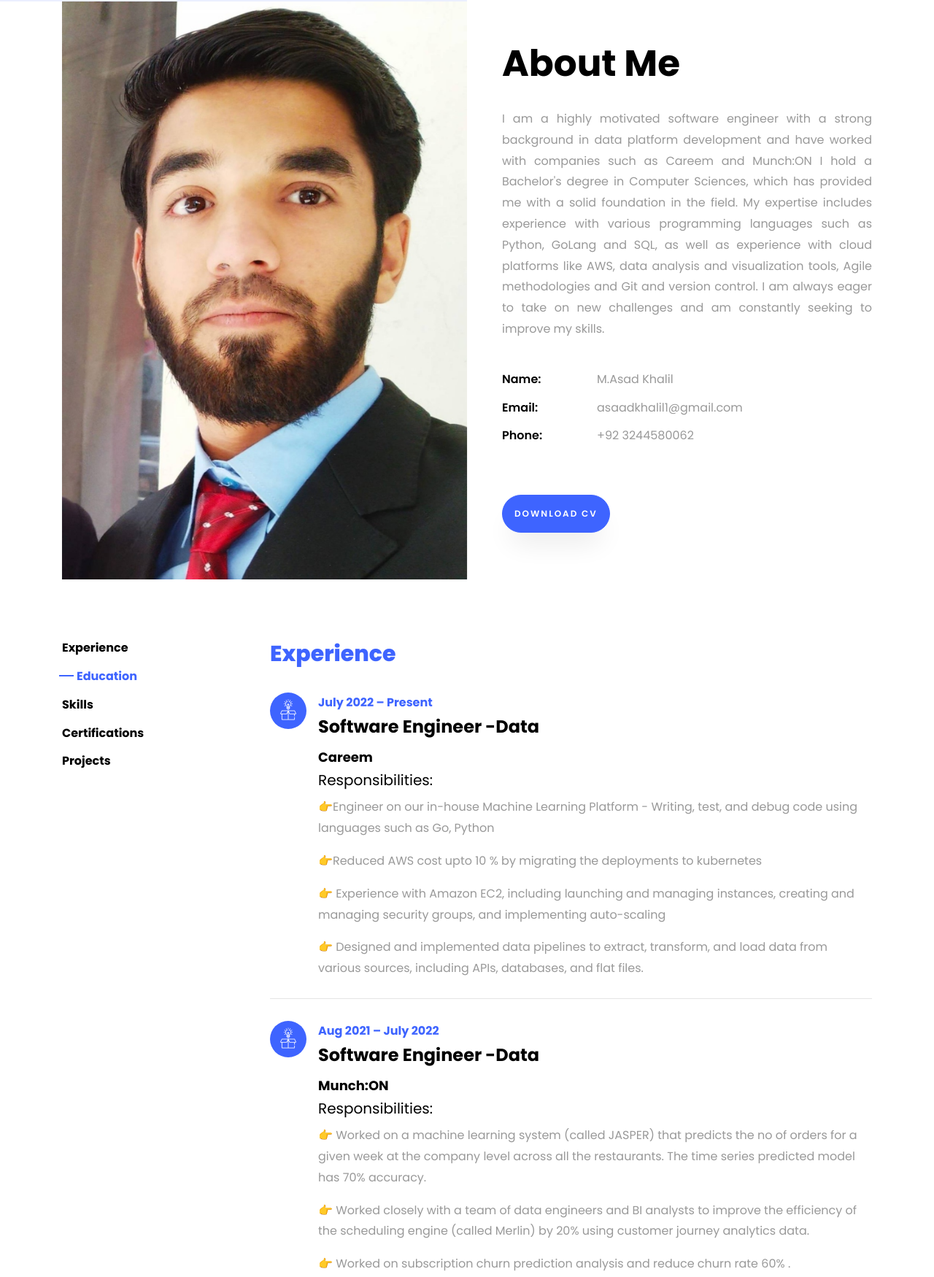
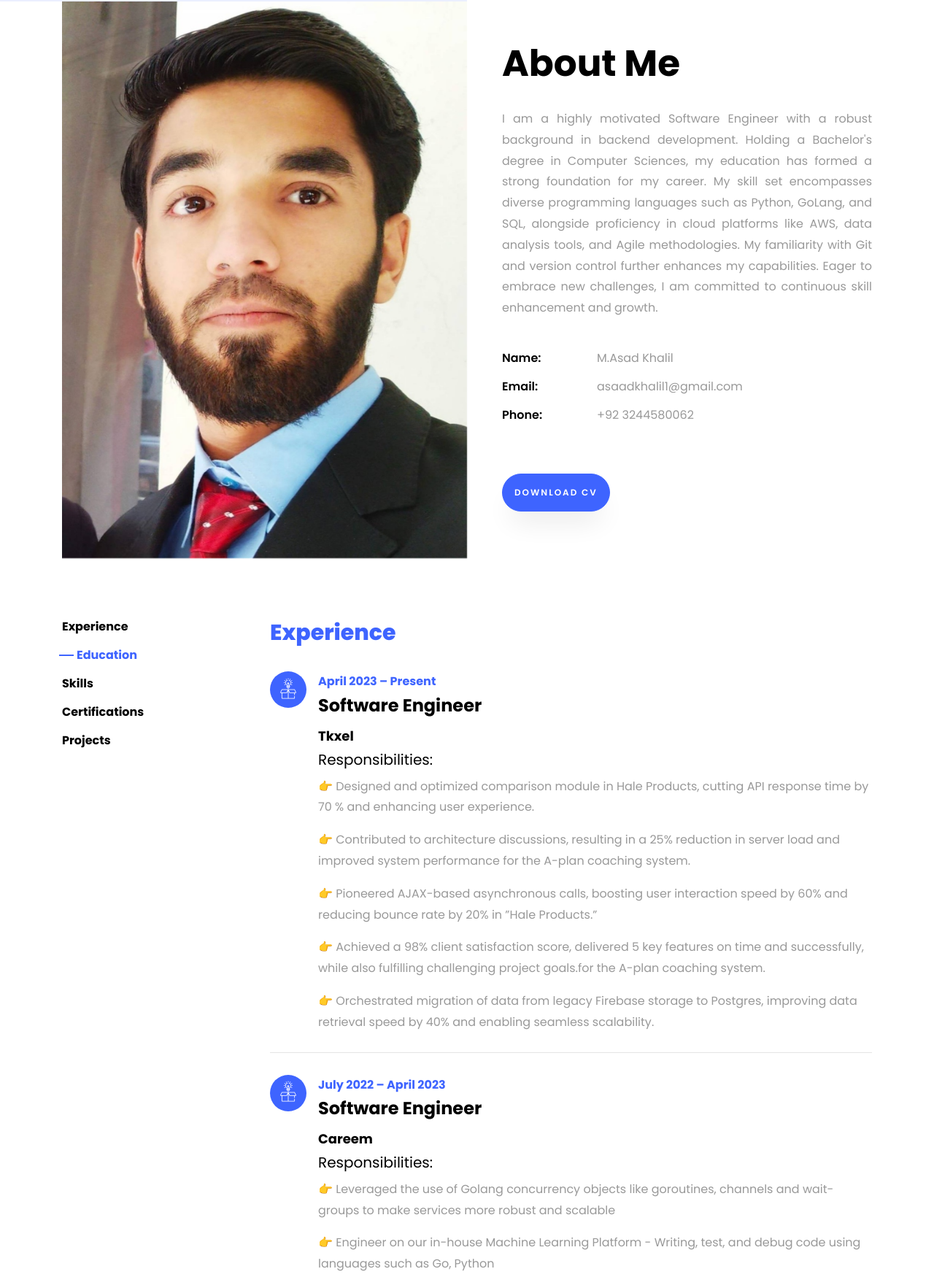
Before and after one commit to AsadKhalil/asadkhalil.github.io, a plain HTML site: page index.html in a window 1280 px wide. Shown: the part 798-2548 px from the top of the page at 73% size. Drawn offline with Linux system fonts and the light colour scheme; files whose address does not match are found by name.

Commit message:
update tkxel

```diff
--- a/index.html
+++ b/index.html
@@ -57,7 +57,7 @@
 						<span class="subheading">Hey! I am</span>
 						<h1>Asad Khalil</h1>
 						<h2>I'm a
-							<span class="txt-rotate" data-period="2000" data-rotate='[ "Software Engineer." ]'></span>
+							<span class="txt-rotate" data-period="2000" data-rotate='[ "Software Engineer.." ]'></span>
 						</h2>
 					</div>
 				</div>
@@ -89,15 +89,11 @@
 							<h2 class="mb-4">About Me</h2>
 							<div style="text-align: justify;
 					text-justify: inter-word;">
-								<p>I am a highly motivated software engineer with a strong background in data platform
-									development and
-									have worked with companies such as Careem and Munch:ON I hold a Bachelor's degree
-									in Computer Sciences, which has provided me with a solid foundation in the field.
-									My expertise includes experience with various programming languages such
-									as Python, GoLang and SQL, as well as experience with cloud platforms like
-									AWS, data analysis and visualization tools,
-									Agile methodologies and Git and version control. I am always eager to
-									take on new challenges and am constantly seeking to improve my skills.</p>
+								<p>I am a highly motivated Software Engineer with a robust background in backend development.
+									Holding a Bachelor's degree in Computer Sciences, my education has formed a strong foundation for my career.
+									My skill set encompasses diverse programming languages such as Python, GoLang, and SQL, alongside proficiency in cloud platforms like AWS,
+									data analysis tools, and Agile methodologies. My familiarity with Git and version control further enhances my capabilities.
+									Eager to embrace new challenges, I am committed to continuous skill enhancement and growth.</p>
 							</div>
 							<ul class="about-info mt-4 px-md-0 px-2">
 								<li class="d-flex"><span>Name:</span> <span>M.Asad Khalil<span></li>
@@ -168,20 +164,43 @@
 
 					<div id="page-1" class="page one">
 						<h2 class="heading">Experience</h2>
+						<div class="resume-wrap d-flex ftco-animate">
+							<div class="icon d-flex align-items-center justify-content-center">
+								<span class="flaticon-ideas"></span>
+							</div>
+							<div class="text pl-3">
+								<span class="date"> April 2023 – Present</span>
+								<h2>Software Engineer</h2>
+								<span class="position">Tkxel</span>
+								<h5>Responsibilities:</h5>
+								<p>👉 Designed and optimized comparison module in Hale Products, cutting API response time by 70 % and
+									enhancing user experience. </p>
+								<p>👉 Contributed to architecture discussions, resulting in a 25% reduction in server load and improved
+									system performance for the A-plan coaching system.</p>
+								<p>👉 Pioneered AJAX-based asynchronous calls, boosting user interaction speed by 60% and reducing
+									bounce rate by 20% in ”Hale Products.”</p>
+								<p>👉 Achieved a 98% client satisfaction score, delivered 5 key features on time and successfully, while also
+									fulfilling challenging project goals.for the A-plan coaching system.</p>
+								<p>👉 Orchestrated migration of data from legacy Firebase storage to Postgres, improving data retrieval speed
+									by 40% and enabling seamless scalability.</p>
+							</div>
+						</div>
 
 						<div class="resume-wrap d-flex ftco-animate">
 							<div class="icon d-flex align-items-center justify-content-center">
 								<span class="flaticon-ideas"></span>
 							</div>
 							<div class="text pl-3">
-								<span class="date"> July 2022 – Present</span>
-								<h2>Software Engineer -Data </h2>
+								<span class="date"> July 2022 – April 2023</span>
+								<h2>Software Engineer</h2>
 								<span class="position">Careem</span>
 								<h5>Responsibilities:</h5>
-								<p>👉Engineer on our in-house Machine Learning Platform - Writing, test, and debug code
+								<p>👉 Leveraged the use of Golang concurrency objects like goroutines, channels and wait-groups to make
+									services more robust and scalable</p>
+								<p>👉 Engineer on our in-house Machine Learning Platform - Writing, test, and debug code
 									using languages
 									such as Go, Python </p>
-								<p>👉Reduced AWS cost upto 10 % by migrating the deployments to kubernetes</p>
+								<p>👉 Reduced AWS cost upto 10 % by migrating the deployments to kubernetes</p>
 								<p>👉 Experience with Amazon EC2, including launching and managing instances, creating
 									and managing
 									security groups, and implementing auto-scaling</p>
@@ -195,8 +214,8 @@
 								<span class="flaticon-ideas"></span>
 							</div>
 							<div class="text pl-3">
-								<span class="date"> Aug 2021 – July 2022</span>
-								<h2>Software Engineer -Data </h2>
+								<span class="date"> July 2021 – July 2022</span>
+								<h2>Software Engineer</h2>
 								<span class="position">Munch:ON </span>
 								<h5>Responsibilities:</h5>
 								<p>👉 Worked on a machine learning system (called JASPER) that predicts the no of orders
@@ -225,7 +244,7 @@
 									<span class="flaticon-ideas"></span>
 								</div>
 								<div class="text pl-3">
-									<span class="date">AUG 2017 - AUG 2021</span>
+									<span class="date">AUG 2017 - July 2021</span>
 									<h2>Bachelors in Computer Science</h2>
 									<span class="position">FAST NUCES, Lahore, Pakistan</span>
 									<br>
@@ -389,7 +408,7 @@
 						<div class="col-lg-4 col-md-6">
 							<div class="journal-info">
 
-								<a href="#"><img src="assets/img/fmd.png" class="img-responsive" alt="img"></a>
+								<a href="https://github.com/AsadKhalil/FaceMaskDetection"><img src="assets/img/fmd.png" class="img-responsive" alt="img"></a>
 
 								<div class="journal-txt">
 
@@ -406,7 +425,7 @@
 						<div class="col-lg-4 col-md-6">
 							<div class="journal-info">
 
-								<a href="#"><img src="assets/img/churn.png" class="img-responsive" alt="img"></a>
+								<a href="https://github.com/AsadKhalil/ChurnPrediction"><img src="assets/img/churn.png" class="img-responsive" alt="img"></a>
 
 								<div class="journal-txt">
 
@@ -422,7 +441,7 @@
 						<div class="col-lg-4 col-md-6">
 							<div class="journal-info">
 
-								<a href="#"><img src="assets/img/go.png" class="img-responsive" alt="img"></a>
+								<a href="https://github.com/AsadKhalil/Go-Language"><img src="assets/img/go.png" class="img-responsive" alt="img"></a>
 
 								<div class="journal-txt">
 
@@ -434,6 +453,38 @@
 
 							</div>
 						</div>
+
+						<div class="col-lg-4 col-md-6">
+							<div class="journal-info">
+
+								<a href="https://beta.a-plancoaching.com/"><img src="assets/img/apc.png" class="img-responsive" alt="img"></a>
+
+								<div class="journal-txt">
+
+									<h4><a href="https://beta.a-plancoaching.com/">A Plan Coaching</a>
+									</h4>
+									<p class="separator"></p>
+
+								</div>
+
+							</div>
+						</div>
+						<div class="col-lg-4 col-md-6">
+							<div class="journal-info">
+
+								<a href="http://engines.haleproducts.com//"><img src="assets/img/hales.png" class="img-responsive" alt="img"></a>
+
+								<div class="journal-txt">
+
+									<h4><a href="http://engines.haleproducts.com/">Hale Products</a>
+									</h4>
+									<p class="separator"></p>
+
+								</div>
+
+							</div>
+						</div>
+
 						<!--
 				<div class="col-lg-4 col-md-6">
 					<div class="journal-info">
```
Also changed, not shown: assets/img/hales.png (added), 2 other files.
